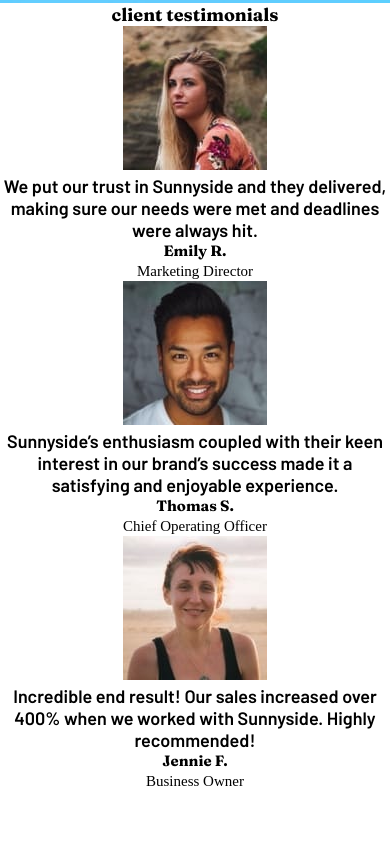
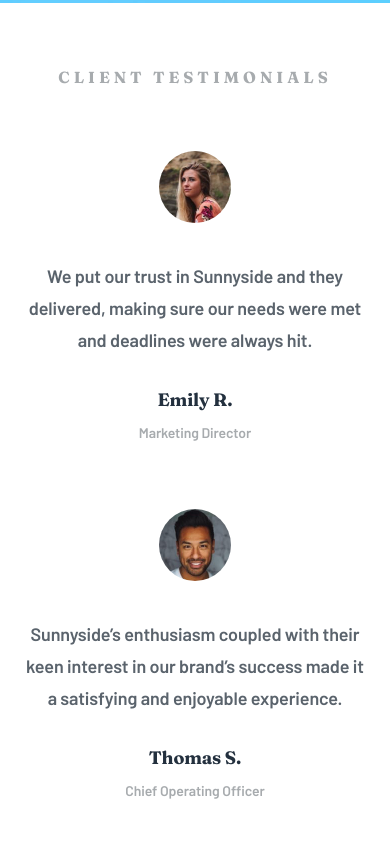
Before and after one commit to SimGagnon/Frontend-mentor-sunnyside, a plain HTML site: page index.html in a window 390 px wide. Shown: the part 3230-4094 px from the top of the page. Before the commit the page ends 4021 px from the top, so only its background shows below. Drawn offline with Linux system fonts and the light colour scheme.

Commit message:
finished testimonial mobile section

```diff
--- a/app/scss/_global.scss
+++ b/app/scss/_global.scss
@@ -38,6 +38,6 @@
     list-style: none;
 }
 
-p {
+p,small {
     font-family: $Barlow;
 }
--- /dev/null
+++ b/app/scss/_testimonials.scss
@@ -0,0 +1,44 @@
+.testimonials {
+    padding: 4rem 1.5rem 5.375rem 1.5rem;
+
+    h4 {
+        font-size: 1rem;
+        letter-spacing: 4px;
+        color: $Grayishblue;
+        margin-bottom: 4rem;
+        text-transform: uppercase;
+    }
+
+    &__card {
+
+        img {
+            border-radius: 50%;
+            margin-bottom: 2rem;
+            width: 4.5rem;
+        }
+
+        p {
+            font-size: 1.125rem;
+            letter-spacing: -0.13px;
+            line-height: 2rem;
+            color: $Verydarkgrayishblue;
+            margin-bottom: 2rem;
+        }
+
+        h5 {
+            font-size: 1.125rem;
+            margin-bottom: 0.5625rem;
+            letter-spacing: -0.13px;
+            color: $Verydarkdesaturatedblue;
+        }
+
+        small {
+            font-size: 0.875rem;
+            letter-spacing: -0.1px;
+            line-height: 25px;
+            margin-bottom: 4rem;
+            display: block;
+            color: $Grayishblue;
+        }
+    }
+}
--- a/app/scss/style.scss
+++ b/app/scss/style.scss
@@ -6,3 +6,4 @@
 @import "transform";
 @import "standout";
 @import "projects";
+@import "testimonials";
--- a/index.html
+++ b/index.html
@@ -69,19 +69,19 @@
 
   <section class="testimonials">
     <h4>client testimonials</h4>
-    <div>
+    <div class="testimonials__card">
       <img src="images/image-emily.jpg" alt="Picture of client Emily R.">
       <p>We put our trust in Sunnyside and they delivered, making sure our needs were met and deadlines were always hit.</p>
       <h5>Emily R.</h5>
       <small>Marketing Director</small>
     </div>
-    <div>
+    <div class="testimonials__card">
       <img src="images/image-thomas.jpg" alt="Picture of client Thomas S.">
       <p>Sunnyside’s enthusiasm coupled with their keen interest in our brand’s success made it a satisfying and enjoyable experience.</p>
       <h5>Thomas S.</h5>
       <small>Chief Operating Officer</small>
     </div>
-    <div>
+    <div class="testimonials__card">
       <img src="images/image-jennie.jpg" alt="Picture of client Jennie F.">
       <p>Incredible end result! Our sales increased over 400% when we worked with Sunnyside. Highly recommended!</p>
       <h5>Jennie F.</h5>
```
Also changed, not shown: app/css/style.css, 1 other file.
